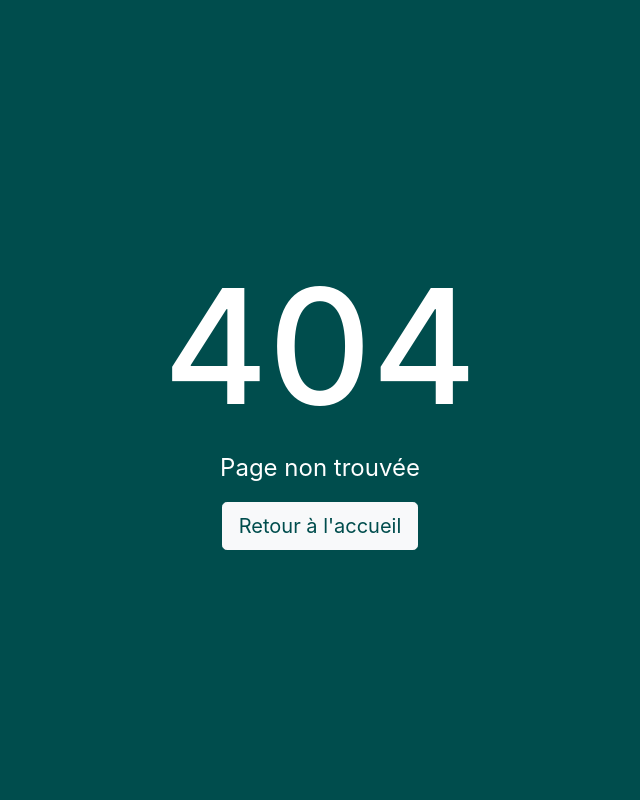
After one commit to Philippe-avec-3p/hackathon-logbook, a PHP site: page /404.php in a window 1280 px wide. The commit adds this page. Shown: the whole page, without its empty margins (320-960 px from the left). Run offline with PHP 8.4, Linux system fonts and the light colour scheme.

```diff
--- /dev/null
+++ b/404.php
@@ -0,0 +1,55 @@
+<!DOCTYPE html>
+<html lang="fr">
+<head>
+    <meta charset="UTF-8">
+    <meta name="viewport" content="width=device-width, initial-scale=1.0">
+    <title>Erreur 404</title>
+    <link rel="stylesheet" href="https://maxcdn.bootstrapcdn.com/bootstrap/4.0.0/css/bootstrap.min.css">
+    <style>
+        :root {
+            --primary-color: #004D4D;
+        }
+
+        body, html {
+            height: 100%;
+        }
+
+        .bg-primary-custom {
+            background-color: var(--primary-color) !important;
+        }
+
+        .text-primary-custom {
+            color: var(--primary-color) !important;
+        }
+
+        .content {
+            display: flex;
+            justify-content: center;
+            align-items: center;
+            height: 100%;
+        }
+
+        .error-box {
+            text-align: center;
+            color: #ffffff;
+        }
+
+        .error-box h1 {
+            font-size: 10rem;
+        }
+
+        .error-box p {
+            font-size: 1.5rem;
+        }
+    </style>
+</head>
+<body class="bg-primary-custom">
+<div class="container content">
+    <div class="error-box">
+        <h1>404</h1>
+        <p>Page non trouvée</p>
+        <a href="login.php" class="btn btn-light btn-lg text-primary-custom">Retour à l'accueil</a>
+    </div>
+</div>
+</body>
+</html>
--- a/Controller/LoginController.php
+++ b/Controller/LoginController.php
@@ -4,9 +4,11 @@ require_once '../Entity/User.php';
 $result = false;
 $bdd = new Bdd();
 session_start();
+$_SESSION['error'] = null;
 $connect = $bdd->getConnexion()->prepare('SELECT * FROM user WHERE email = :email AND password = :password');
+$pwd = sha1($_POST['password']);
 $connect->bindParam(':email', $_POST['email']);
-$connect->bindParam(':password', $_POST['password']);
+$connect->bindParam(':password', $pwd);
 $connect->execute();
 
 $fetch = $connect->fetchAll();
--- /dev/null
+++ b/index.php
@@ -0,0 +1,3 @@
+<?php
+
+header("location:login.php");
--- a/login.php
+++ b/login.php
@@ -263,16 +263,16 @@ include "public/theme.php"
         </div>
 
         <div class="forgot-password">
-            <a href="#">Mot de passe oublié ?</a>
+            <a href="404.php">Mot de passe oublié ?</a>
         </div>
 
         <button type="submit" class="submit-button">Se connecter</button>
 
-        <a href="#" class="register-link">Inscrivez vous sur Logbook</a>
+        <a href="404.php" class="register-link">Inscrivez vous sur Logbook</a>
     </form>
 
     <!-- Formulaire Étudiant -->
-    <form class="login-form" id="student-form">
+    <form class="login-form" id="student-form" action="404.php" method="POST">
         <div class="form-group">
             <label>Quelle est votre clef secrète ?</label>
             <div class="secret-key-inputs">
```
Also changed, not shown: Database/logbooktest (1).sql (added, +51 -0 lines).
